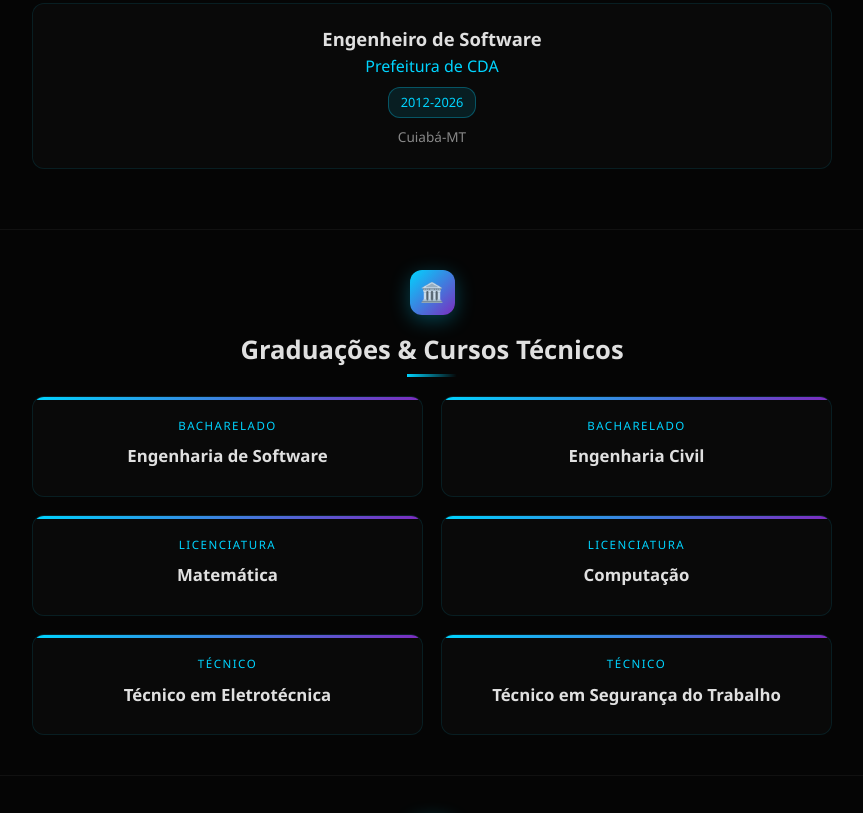
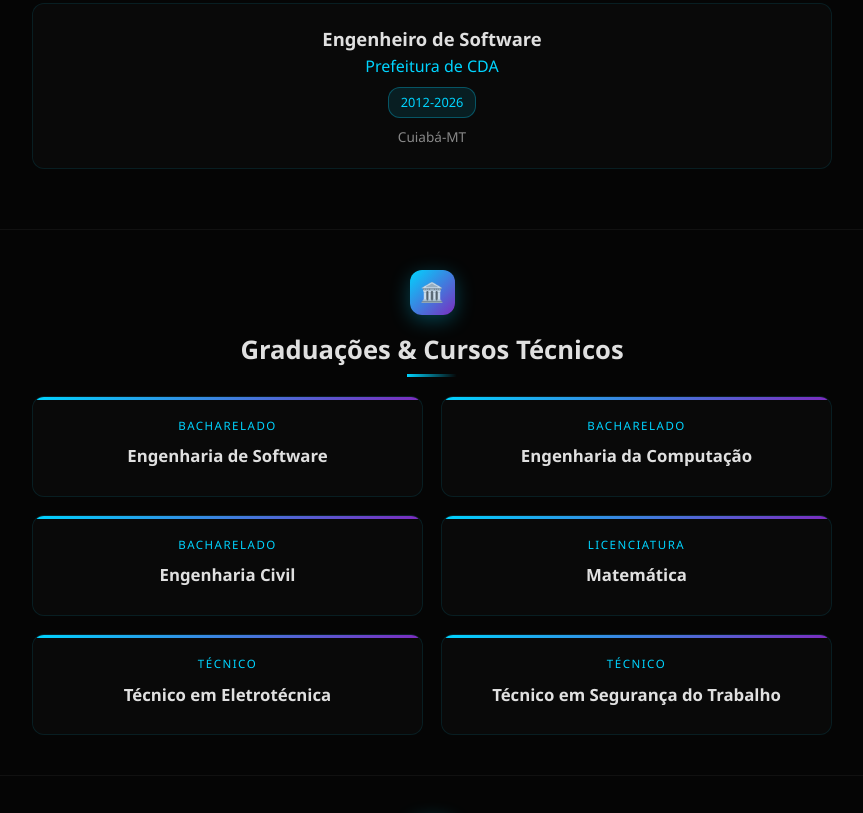
Before and after one commit to marcio-dev-fullstack/zentix.eng.br, a plain HTML site: page curriculo-eng-marcio.html in a window 1280 px wide. Shown: the part 1759-2572 px from the top of the page, without its empty margins (208-1071 px from the left). Drawn offline with Linux system fonts and the light colour scheme.

Commit message:
Update curriculo-eng-marcio.html

```diff
--- a/curriculo-eng-marcio.html
+++ b/curriculo-eng-marcio.html
@@ -644,7 +644,7 @@
 
             <div class="hero-content">
                 <h1>Márcio Rodrigues de Oliveira</h1>
-                <div class="title">&lt;Engenheiro de Software, Civil, SST, Transporte & Logística/&gt;</div>
+                <div class="title">&lt;Engenheiro de Software, Computação, Civil, Segurança do Trabalho & Transporte/&gt;</div>
 
                 <div class="hero-stats">
                     <div class="stat-item">
@@ -755,15 +755,15 @@
                 </div>
                 <div class="edu-card">
                     <div class="edu-type">Bacharelado</div>
+                    <div class="edu-title">Engenharia da Computação</div>
+                </div>
+                <div class="edu-card">
+                    <div class="edu-type">Bacharelado</div>
                     <div class="edu-title">Engenharia Civil</div>
                 </div>
                 <div class="edu-card">
                     <div class="edu-type">Licenciatura</div>
                     <div class="edu-title">Matemática</div>
-                </div>
-                <div class="edu-card">
-                    <div class="edu-type">Licenciatura</div>
-                    <div class="edu-title">Computação</div>
                 </div>
                 <div class="edu-card">
                     <div class="edu-type">Técnico</div>
```
